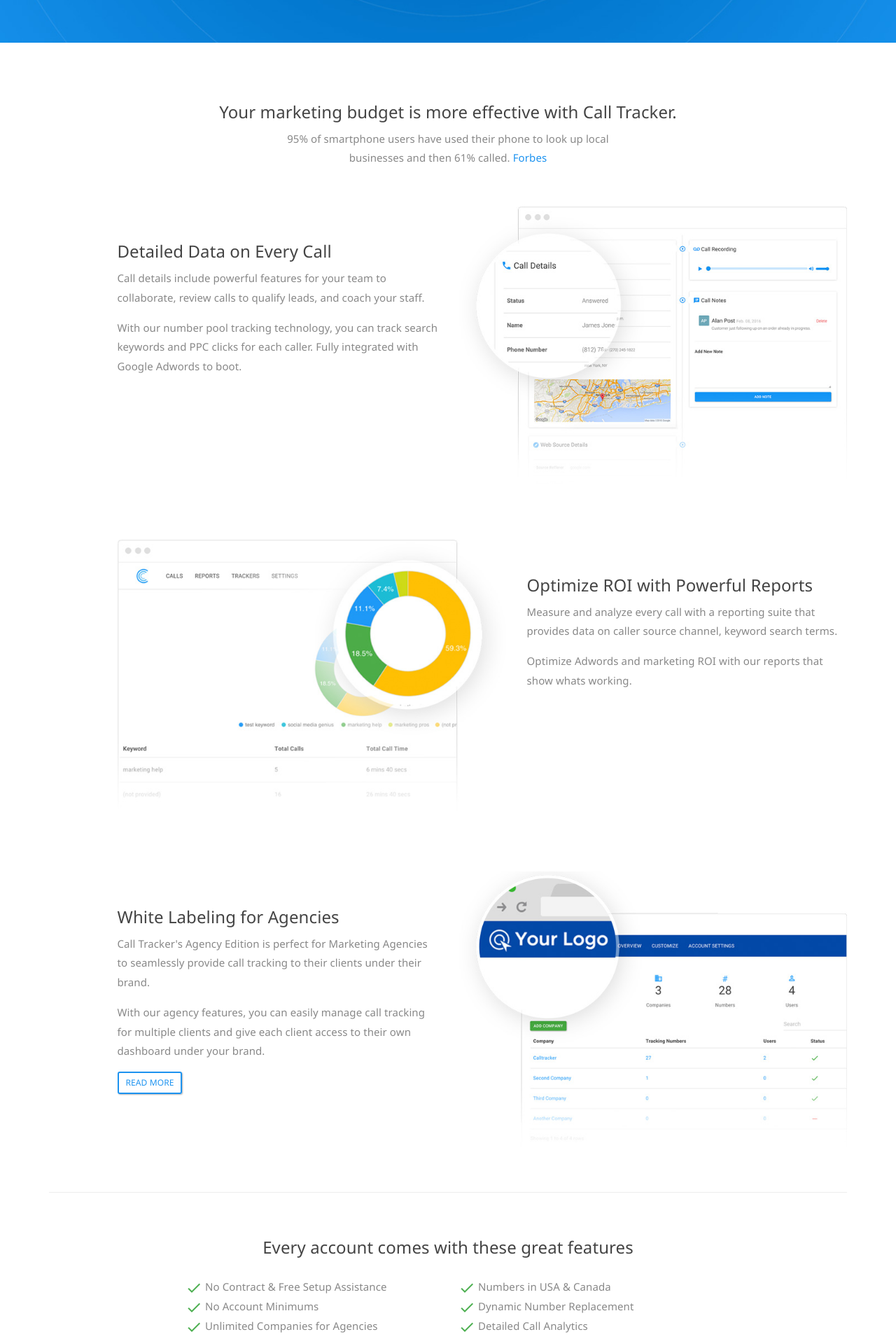
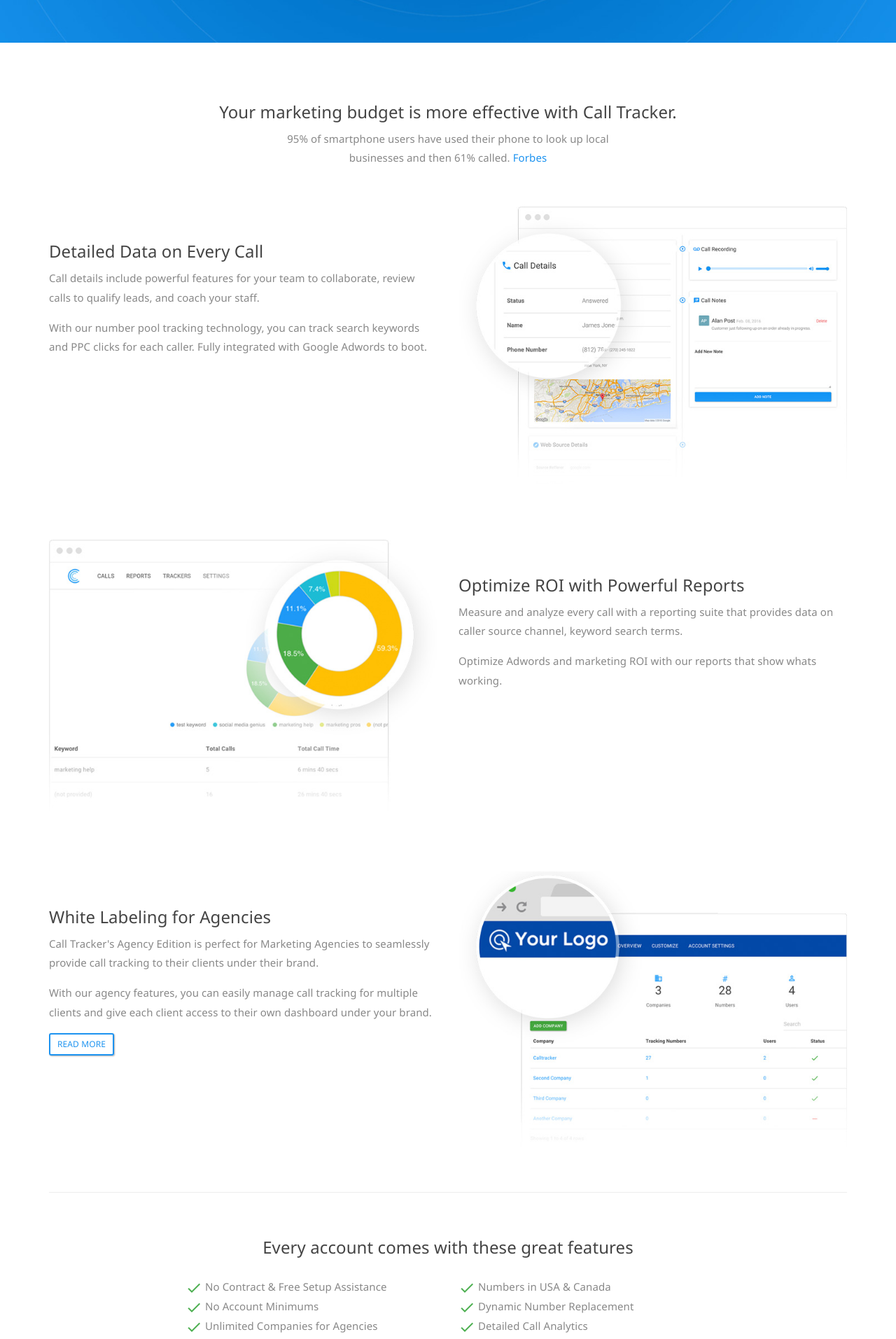
Before and after one commit to sumonst21/calltrackerio-site, a Jekyll site: the page built from index.html, in a window 1280 px wide. Shown: the part 789-2702 px from the top of the page at 70% size. Built offline with Jekyll 4.4.1, drawn with Linux system fonts in a browser that asks for light colours.

Commit message:
fix columns for features screenshots

```diff
--- a/index.html
+++ b/index.html
@@ -49,7 +49,7 @@
 <section class="">
 	<div class="container">
 		<div class="row p-b-40 m-t-40">
-			<div class="col-md-5 col-md-offset-1 p-t-40">
+			<div class="col-md-6 p-t-40">
 				<h4>Detailed Data on Every Call</h4>
 				<p class="">Call details include powerful features for your team to collaborate, review calls to qualify leads, and coach your staff.</p>
 				<p class="">With our number pool tracking technology, you can track search keywords and PPC clicks for each caller. Fully integrated with Google Adwords to boot.</p>
@@ -63,12 +63,12 @@
 <section class="">
 	<div class="container">
 		<div class="row p-b-40 m-t-40">
-			<div class="col-md-5 col-md-offset-1 col-md-push-6 p-t-40">
+			<div class="col-md-6 col-md-push-6 p-t-40">
 				<h4>Optimize ROI with Powerful Reports</h4>
 				<p class="">Measure and analyze every call with a reporting suite that provides data on caller source channel, keyword search terms.</p>
 				<p class="">Optimize Adwords and marketing ROI with our reports that show whats working.</p>
 			</div>
-			<div class="col-md-6 col-md-pull-5">
+			<div class="col-md-6 col-md-pull-6">
 				<img class="img-responsive" src="/images/skin/img_roi-min.jpg" alt="{{ site.name }} report">
 			</div>
 		</div>
@@ -77,7 +77,7 @@
 <section class="">
 	<div class="container">
 		<div class="row p-b-40 m-t-40">
-			<div class="col-md-5 col-md-offset-1 p-t-40">
+			<div class="col-md-6 p-t-40">
 				<h4>White Labeling for Agencies</h4>
 				<p class="">Call Tracker's Agency Edition is perfect for Marketing Agencies to seamlessly provide call tracking to their clients under their brand.</p>
 				<p class="">With our agency features, you can easily manage call tracking for multiple clients and give each client access to their own dashboard under your brand.</p>
@@ -88,6 +88,9 @@
 			</div>
 		</div>
 	</div>
+</section>
+<section>
+
 </section>
 {% include features-section.html %}
 <section class="">
```
